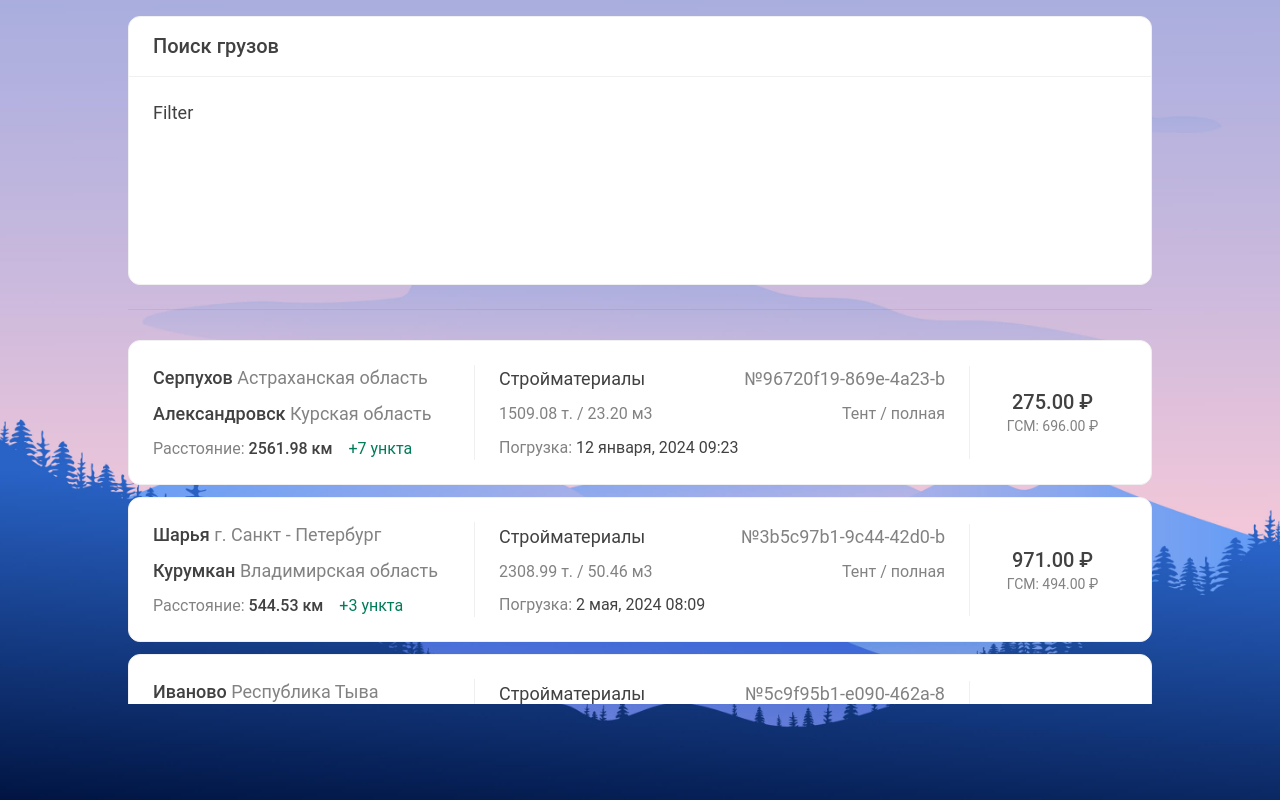
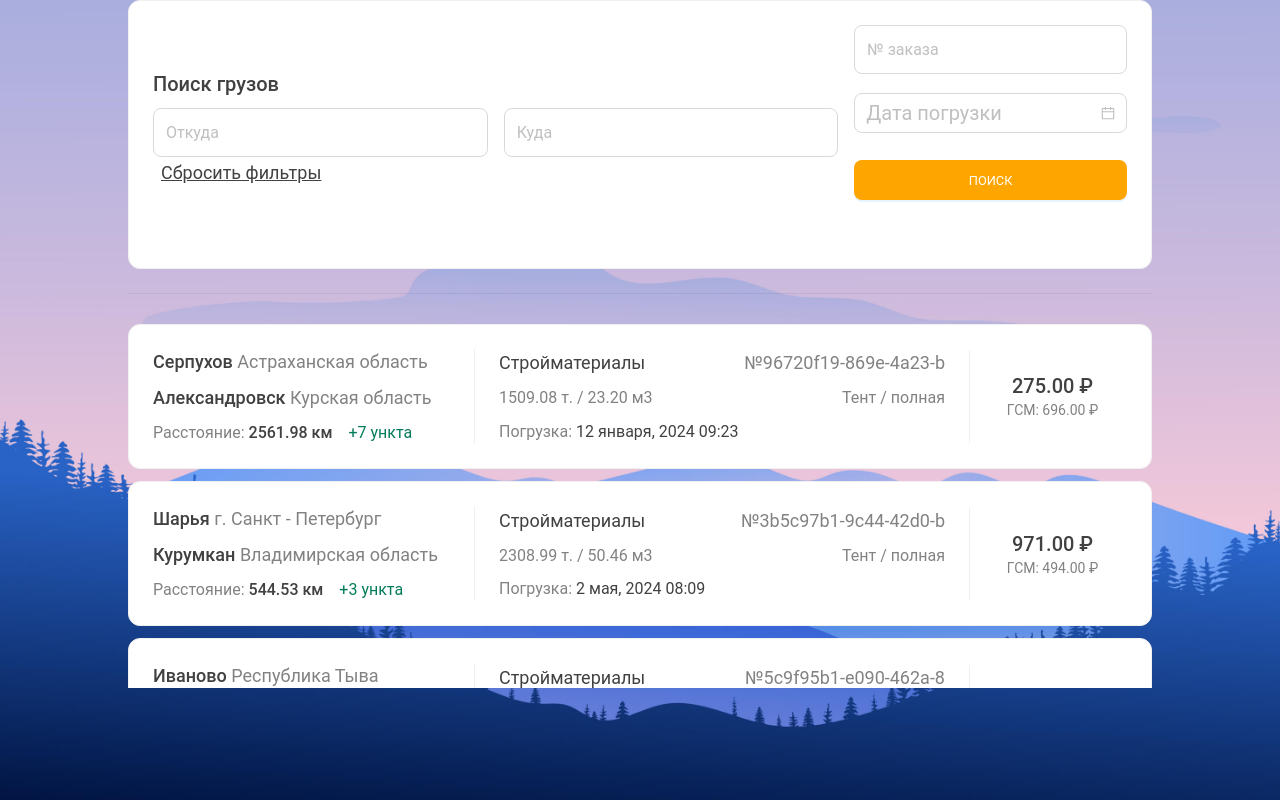
Before and after one commit to robertd2000/transportation_orders, a React (Vite) app: page / in a window 1280 px wide. Built offline with nearby package versions, Linux system fonts and the light colour scheme.

Commit message:
refactoring

```diff
--- a/src/api/transportation.api.ts
+++ b/src/api/transportation.api.ts
@@ -1,4 +1,5 @@
 import { Transportations } from "../mock/transportations";
+import { TransportationFilter } from "../types/filter.interface";
 import { Transportation } from "../types/transportation.interface";
 
 export const getTransportations = async (
@@ -9,11 +10,7 @@ export const getTransportations = async (
     offset: number;
     page: number;
   },
-  filter?: {
-    from?: string;
-    to?: string;
-    id?: string;
-  }
+  filter?: Partial<TransportationFilter>
 ): Promise<Transportation[]> => {
   console.log(
     "a",
--- /dev/null
+++ b/src/components/Transportations/Filter/constants/index.ts
@@ -0,0 +1,6 @@
+export const initialValues = {
+  from: "",
+  to: "",
+  orderId: "",
+  loadingDate: 0,
+};
--- /dev/null
+++ b/src/components/Transportations/Filter/hooks/useFilter.tsx
@@ -0,0 +1,32 @@
+import { useQueryClient } from "@tanstack/react-query";
+import { useAppDispatch, useAppSelector } from "../../../../redux/store";
+import { setFilters } from "../../../../redux/transportation/slice";
+import { TransportationFilter } from "../../../../types/filter.interface";
+
+export const useFilter = () => {
+  const { filters } = useAppSelector((state) => state.transportationReducer);
+  const dispatch = useAppDispatch();
+
+  const queryClient = useQueryClient();
+
+  const handleSubmit = (
+    values: TransportationFilter,
+    { setSubmitting }: { setSubmitting: (isSubmitting: boolean) => void }
+  ) => {
+    dispatch(
+      setFilters({
+        ...values,
+        loadingDate: new Date(values?.loadingDate || 0).getTime(),
+      })
+    );
+
+    queryClient.invalidateQueries({
+      queryKey: ["getTransportationsInit", filters],
+    });
+    setSubmitting(false);
+  };
+
+  return {
+    handleSubmit,
+  };
+};
--- a/src/components/Transportations/Filter/index.tsx
+++ b/src/components/Transportations/Filter/index.tsx
@@ -1,17 +1,156 @@
-import { Card } from "antd";
+import { Button, Card, Col, DatePicker, Input, Row, Typography } from "antd";
+import dayjs from "dayjs";
+import { Formik, Form } from "formik";
+import { object, string, date } from "yup";
+import { useFilter } from "./hooks/useFilter";
+import { initialValues } from "./constants";
+
+let transportationSchema = object({
+  from: string(),
+  to: string(),
+  orderId: string(),
+  loadingDate: date(),
+});
 
 export const TransportationFilter = () => {
+  const { handleSubmit } = useFilter();
+
   return (
     <Card
-      title="Поиск грузов
-  "
       style={{
         height: 269,
         width: "100%",
-        marginTop: "1rem",
       }}
     >
-      Filter
+      <Formik
+        initialValues={initialValues}
+        validationSchema={transportationSchema}
+        onSubmit={handleSubmit}
+      >
+        {({
+          values,
+          errors,
+          touched,
+          handleChange,
+          handleBlur,
+          setFieldValue,
+        }) => (
+          <Form>
+            <Row gutter={16} align={"middle"}>
+              <Col span={17}>
+                <Row align={"middle"}>
+                  <Col span={24}>
+                    <Typography.Title level={5}>Поиск грузов</Typography.Title>
+                  </Col>
+                </Row>
+                <Row gutter={16} align={"middle"}>
+                  <Col span={12}>
+                    <Input
+                      name="from"
+                      onChange={handleChange}
+                      onBlur={handleBlur}
+                      value={values.from}
+                      placeholder="Откуда"
+                    />
+                    {errors.from && touched.from ? (
+                      <div>{errors.from}</div>
+                    ) : null}
+                  </Col>
+                  <Col span={12}>
+                    <Input
+                      name="to"
+                      onChange={handleChange}
+                      onBlur={handleBlur}
+                      value={values.to}
+                      placeholder="Куда"
+                    />
+                    {errors.to && touched.to ? <div>{errors.to}</div> : null}
+                  </Col>
+                </Row>
+
+                <Row gutter={16}>
+                  <Button
+                    type="text"
+                    style={{
+                      textDecoration: "underline",
+                    }}
+                  >
+                    Сбросить фильтры
+                  </Button>
+                </Row>
+              </Col>
+
+              <Col span={7}>
+                <Row gutter={16} align={"middle"}>
+                  <Col span={24}>
+                    <Input
+                      name="orderId"
+                      onChange={handleChange}
+                      onBlur={handleBlur}
+                      value={values.orderId}
+                      placeholder="№ заказа"
+                    />
+                    {errors.orderId && touched.orderId ? (
+                      <div>{errors.orderId}</div>
+                    ) : null}
+                  </Col>
+                </Row>
+
+                <Row
+                  gutter={16}
+                  align={"middle"}
+                  style={{
+                    marginTop: "1.2rem",
+                  }}
+                >
+                  <Col span={24}>
+                    <DatePicker
+                      name="loadingDate"
+                      allowClear
+                      size="large"
+                      placeholder="Дата погрузки"
+                      onChange={(_, dateString) =>
+                        setFieldValue("loadingDate", dateString)
+                      }
+                      onBlur={handleBlur}
+                      value={
+                        values.loadingDate ? dayjs(values.loadingDate) : ""
+                      }
+                      style={{
+                        width: "100%",
+                      }}
+                    />
+                  </Col>
+                </Row>
+
+                <Row
+                  gutter={16}
+                  align={"middle"}
+                  style={{
+                    marginTop: "1.7rem",
+                  }}
+                >
+                  <Col span={24}>
+                    <Button
+                      type="primary"
+                      htmlType="submit"
+                      size="large"
+                      style={{
+                        // padding: ".5rem 4rem",
+                        width: "100%",
+                        backgroundColor: "orange",
+                        fontSize: ".8rem",
+                      }}
+                    >
+                      ПОИСК
+                    </Button>
+                  </Col>
+                </Row>
+              </Col>
+            </Row>
+          </Form>
+        )}
+      </Formik>
     </Card>
   );
 };
--- /dev/null
+++ b/src/types/filter.interface.ts
@@ -0,0 +1,6 @@
+export interface TransportationFilter {
+  from: string;
+  to: string;
+  orderId: string;
+  loadingDate: number;
+}
```
